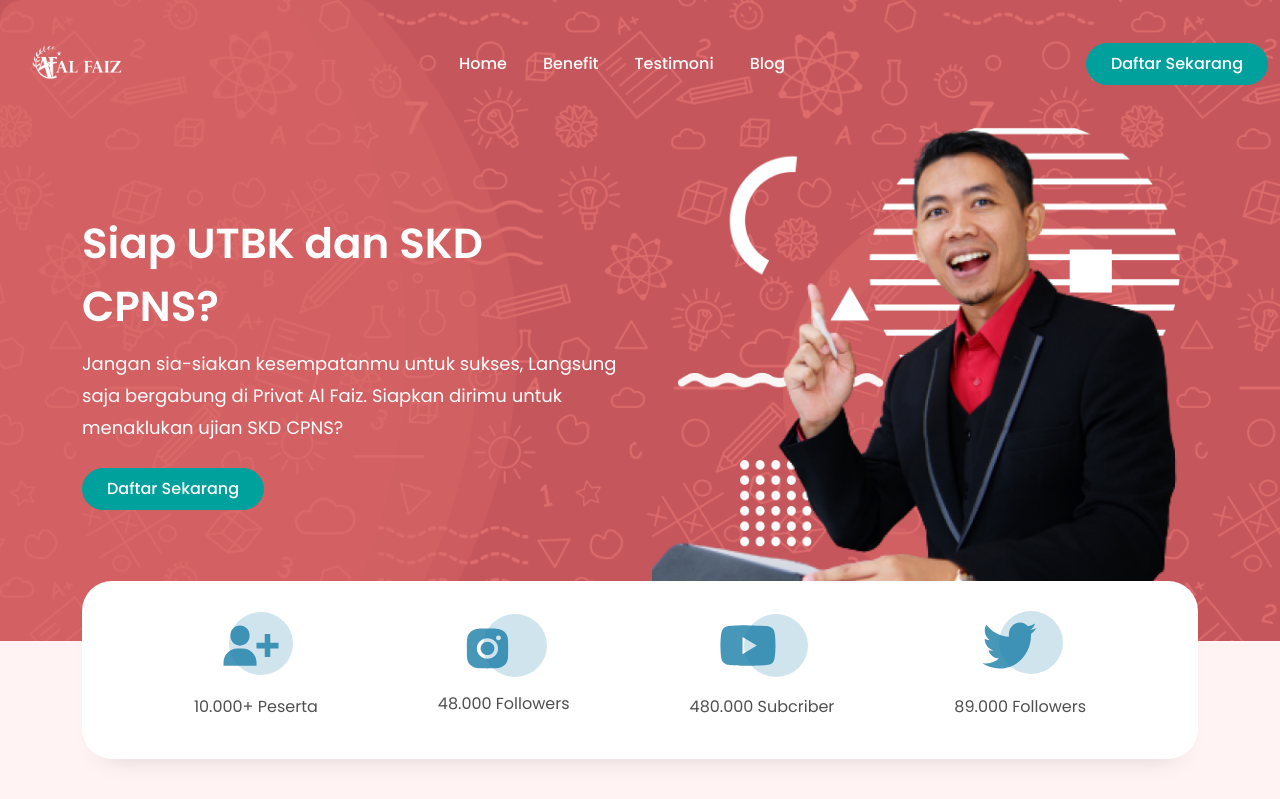
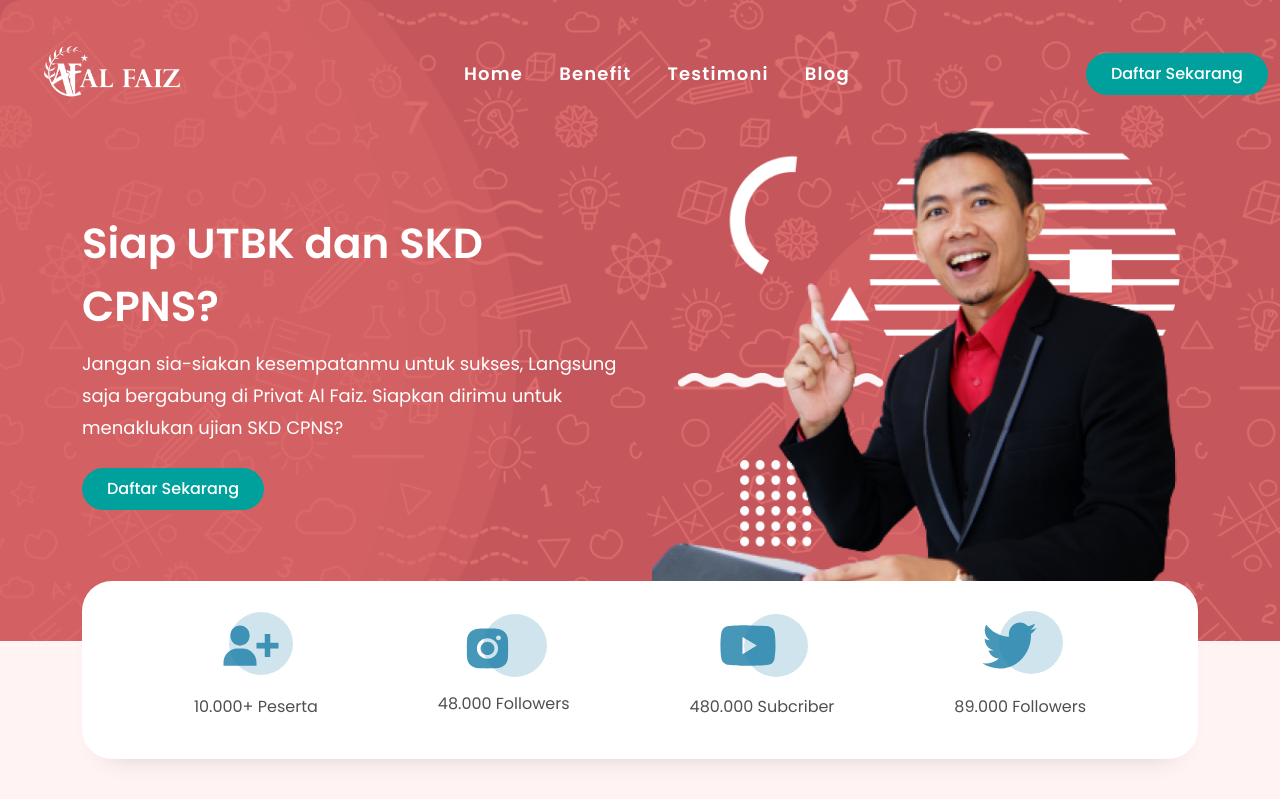
Before and after one commit to fiansyah31/privatalfaiz, a plain HTML site: page index.html in a window 1280 px wide. Shown: the top 799 px of the page. Drawn offline with nearby package versions, Linux system fonts and the light colour scheme.

Commit message:
size text navbar dan width brand

```diff
--- a/style.css
+++ b/style.css
@@ -36,13 +36,14 @@ body {
 }
 
 .navbar-brand img {
-    width: 130px;
+    width: 200px;
 }
 
 .navbar-privatalfaiz .navbar-nav a {
-    font-weight: 500;
-    font-size: 16px;
-    color: #FAFAFA !important;
+    font-weight: 600;
+    letter-spacing: 1.2px;
+    font-size: 18px;
+    color: #ffffff !important;
 }
 
 .navbar-privatalfaiz .navbar-nav .nav-item {
```
